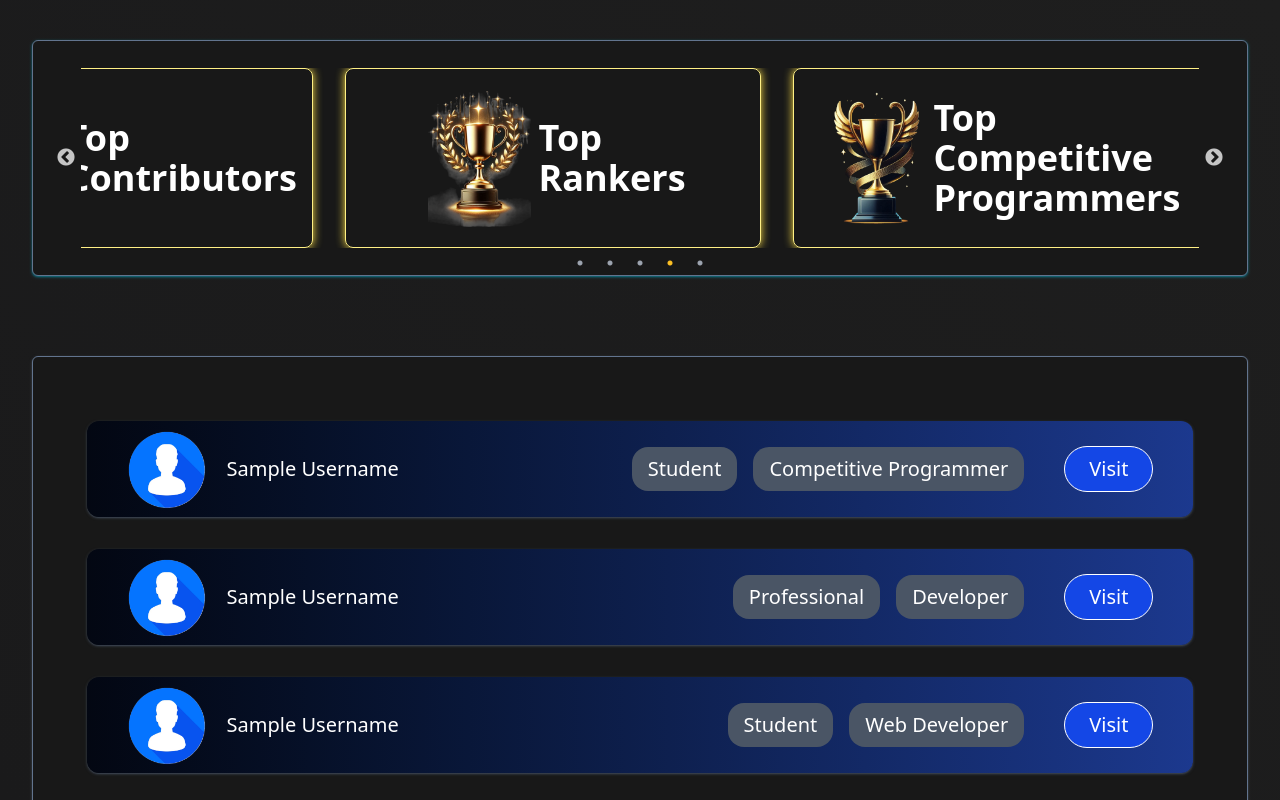
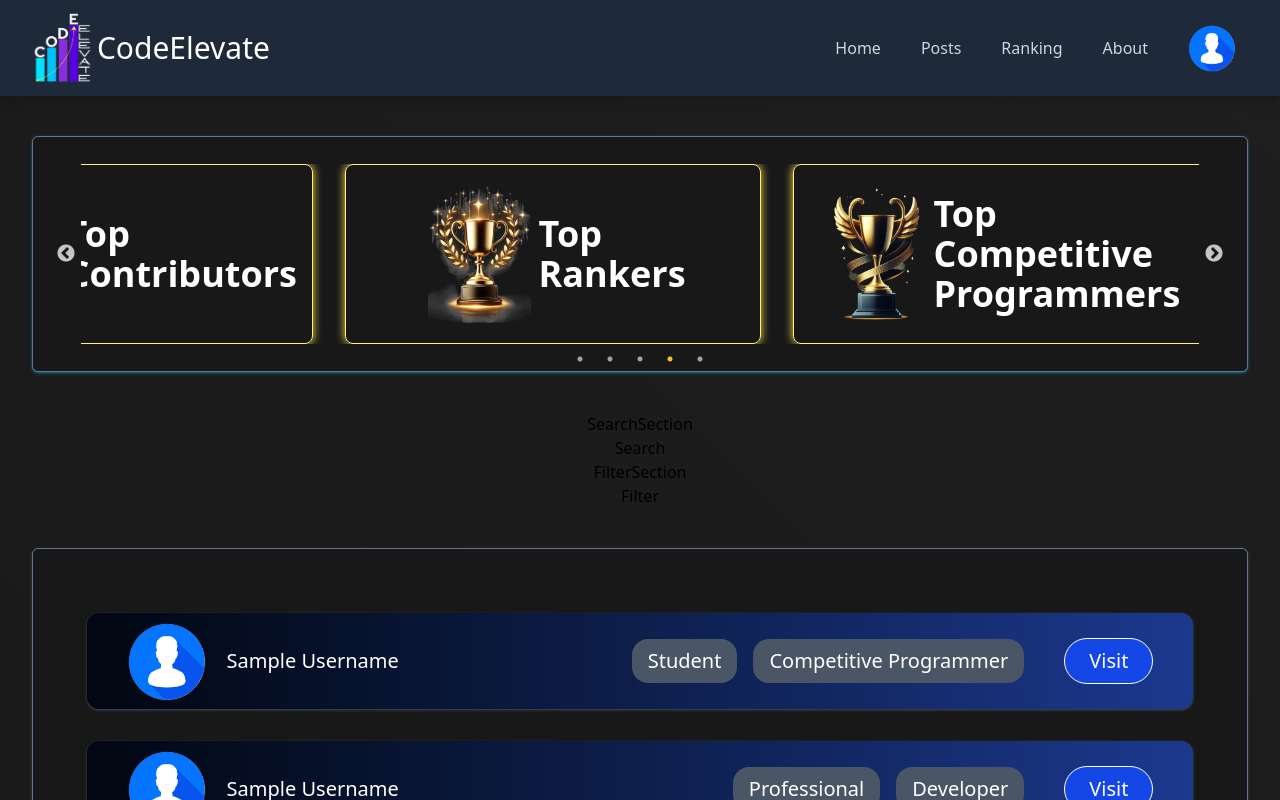
Before and after one commit to OmkarArdekar12/CodeElevate, a React (Vite) app in the folder frontend/: page / in a window 1280 px wide. Shown: the top 800 px of the page. Built offline with nearby package versions, Linux system fonts and the light colour scheme.

Commit message:
Navbar Feature Added

```diff
--- a/frontend/src/Navbar.jsx
+++ b/frontend/src/Navbar.jsx
@@ -0,0 +1,141 @@
+import { useState } from "react";
+
+export default function Navbar() {
+  const [isOpen, setIsOpen] = useState(false);
+
+  return (
+    <nav className="bg-gray-800 shadow-lg w-[100%] py-3">
+      <div className="px-4 sm:px-6 lg:px-8">
+        <div className="flex items-center justify-between h-18">
+          {/* Logo */}
+          <div className="flex-shrink-0 flex items-center">
+            <img src="/images/logo.png" alt="CodeElevate" className="h-18" />
+            <h1 className="LogoText ml-1 text-white text-3xl">CodeElevate</h1>
+          </div>
+
+          <div className="flex items-center">
+            <div className="hidden md:flex items-center space-x-4">
+              <a
+                href="#"
+                className="text-gray-300 hover:bg-gray-700 hover:text-white px-3 py-2 rounded-md text-md font-medium transition duration-150"
+              >
+                Home
+              </a>
+              <a
+                href="#"
+                className="text-gray-300 hover:bg-gray-700 hover:text-white px-3 py-2 rounded-md text-md font-medium transition duration-150"
+              >
+                Posts
+              </a>
+              <a
+                href="#"
+                className="text-gray-300 hover:bg-gray-700 hover:text-white px-3 py-2 rounded-md text-md font-medium transition duration-150"
+              >
+                Ranking
+              </a>
+              <a
+                href="#"
+                className="text-gray-300 hover:bg-gray-700 hover:text-white px-3 py-2 rounded-md text-md font-medium transition duration-150"
+              >
+                About
+              </a>
+            </div>
+
+            <div className="flex items-center ml-4">
+              <a
+                href="#"
+                className="flex items-center text-gray-300 hover:bg-gray-700 hover:text-white px-3 py-2 rounded-md text-md font-medium transition duration-150"
+              >
+                <div className="hidden md:block">
+                  <img
+                    src="/images/userImage.png"
+                    alt="Profile"
+                    className="h-12 w-12 rounded-full object-cover"
+                  />
+                </div>
+              </a>
+            </div>
+
+            <div className="md:hidden flex items-center ml-2">
+              <button
+                onClick={() => setIsOpen(!isOpen)}
+                className="inline-flex items-center justify-center p-2 rounded-md text-gray-400 hover:text-white hover:bg-gray-700 focus:outline-none transition duration-150"
+                aria-expanded={isOpen}
+              >
+                <span className="sr-only">Open main menu</span>
+                {!isOpen ? (
+                  <svg
+                    className="block h-6 w-6"
+                    xmlns="http://www.w3.org/2000/svg"
+                    fill="none"
+                    viewBox="0 0 24 24"
+                    stroke="currentColor"
+                  >
+                    <path
+                      strokeLinecap="round"
+                      strokeLinejoin="round"
+                      strokeWidth={2}
+                      d="M4 6h16M4 12h16M4 18h16"
+                    />
+                  </svg>
+                ) : (
+                  <svg
+                    className="block h-6 w-6"
+                    xmlns="http://www.w3.org/2000/svg"
+                    fill="none"
+                    viewBox="0 0 24 24"
+                    stroke="currentColor"
+                  >
+                    <path
+                      strokeLinecap="round"
+                      strokeLinejoin="round"
+                      strokeWidth={2}
+                      d="M6 18L18 6M6 6l12 12"
+                    />
+                  </svg>
+                )}
+              </button>
+            </div>
+          </div>
+        </div>
+      </div>
+
+      {isOpen && (
+        <div className="md:hidden bg-gray-800">
+          <div className="px-2 pt-2 pb-3 space-y-1">
+            <a
+              href="#"
+              className="block px-3 py-2 rounded-md text-base font-medium text-gray-300 hover:text-white hover:bg-gray-700 transition duration-150 md:hidden"
+            >
+              Profile
+            </a>
+            <a
+              href="#"
+              className="block px-3 py-2 rounded-md text-base font-medium text-gray-300 hover:text-white hover:bg-gray-700 transition duration-150"
+            >
+              Home
+            </a>
+            <a
+              href="#"
+              className="block px-3 py-2 rounded-md text-base font-medium text-gray-300 hover:text-white hover:bg-gray-700 transition duration-150"
+            >
+              Posts
+            </a>
+            <a
+              href="#"
+              className="block px-3 py-2 rounded-md text-base font-medium text-gray-300 hover:text-white hover:bg-gray-700 transition duration-150"
+            >
+              Ranking
+            </a>
+            <a
+              href="#"
+              className="block px-3 py-2 rounded-md text-base font-medium text-gray-300 hover:text-white hover:bg-gray-700 transition duration-150"
+            >
+              About
+            </a>
+          </div>
+        </div>
+      )}
+    </nav>
+  );
+}
--- a/frontend/src/home/Filter.jsx
+++ b/frontend/src/home/Filter.jsx
@@ -0,0 +1,3 @@
+export default function Filter() {
+  return <h1>Filter</h1>;
+}
--- a/frontend/src/home/FilterSection.jsx
+++ b/frontend/src/home/FilterSection.jsx
@@ -0,0 +1,10 @@
+import Filter from "./Filter.jsx";
+
+export default function FilterSection() {
+  return (
+    <>
+      <h1>FilterSection</h1>
+      <Filter />
+    </>
+  );
+}
--- a/frontend/src/home/HomePage.jsx
+++ b/frontend/src/home/HomePage.jsx
@@ -1,11 +1,14 @@
+import Navbar from "../Navbar.jsx";
 import Hero from "./Hero.jsx";
 import ProfileSection from "./ProfileSection.jsx";
+import SearchSection from "./SearchSection.jsx";
 
 export default function HomePage() {
   return (
     <>
+      <Navbar />
       <Hero />
-      {/* <SearchSection /> */}
+      <SearchSection />
       <ProfileSection />
     </>
   );
--- a/frontend/src/home/Profile.jsx
+++ b/frontend/src/home/Profile.jsx
@@ -1,6 +1,6 @@
 export default function Profile({ user }) {
   return (
-    <div className="flex flex-wrap w-[99%] text-xl items-center justify-between bg-gradient-to-r from-gray-950 to-blue-900 rounded-xl px-10 py-2 my-4 shadow-sm shadow-slate-500/50 hover:border hover:border-yellow-500 hover:shadow-yellow-500/50">
+    <div className="Profile flex flex-wrap w-[99%] text-xl items-center justify-between bg-gradient-to-r from-gray-950 to-blue-900 rounded-xl px-10 py-2 my-4 shadow-sm shadow-slate-500/50 hover:border hover:border-yellow-500 hover:shadow-yellow-500/50">
       <div className="flex flex-wrap items-center justify-evenly">
         <img src={user.image} alt={user.name} className="w-[5rem]" />
         <p className="my-1 mx-5 mr-10">{user.name}</p>
@@ -12,7 +12,7 @@ export default function Profile({ user }) {
         <p className="my-1 mx-2 bg-gray-600 p-2 px-4 rounded-2xl">
           {user.domain}
         </p>
-        <button className="my-1 ml-8 bg-blue-700 px-6 py-2 rounded-full border border-white">
+        <button className="my-1 ml-8 bg-blue-700 px-6 py-2 rounded-full border border-white hover:bg-green-700 hover:border-green-700">
           Visit
         </button>
       </div>
--- a/frontend/src/home/ProfileSection.jsx
+++ b/frontend/src/home/ProfileSection.jsx
@@ -2,7 +2,7 @@ import Profile from "./Profile.jsx";
 
 export default function ProfileSection() {
   return (
-    <div className="box flex flex-col text-white items-center justify-center w-[95%] p-12 rounded-md m-10 border border-slate-500 shadow-sm shadow-gray-500/50">
+    <div className="ProfileSection box flex flex-col text-white items-center justify-center w-[95%] p-12 rounded-md m-10 border border-slate-500 shadow-sm shadow-gray-500/50">
       {users.map((user) => (
         <Profile user={user} />
       ))}
--- a/frontend/src/home/Search.jsx
+++ b/frontend/src/home/Search.jsx
@@ -0,0 +1,3 @@
+export default function Search() {
+  return <h1>Search</h1>;
+}
--- a/frontend/src/home/SearchSection.jsx
+++ b/frontend/src/home/SearchSection.jsx
@@ -1,3 +1,12 @@
+import FilterSection from "./FilterSection.jsx";
+import Search from "./Search.jsx";
+
 export default function SearchSection() {
-  return <h1>SearchSection</h1>;
+  return (
+    <>
+      <h1>SearchSection</h1>
+      <Search />
+      <FilterSection />
+    </>
+  );
 }
--- a/frontend/src/index.css
+++ b/frontend/src/index.css
@@ -52,4 +52,40 @@
     padding-top: 2rem;
     padding-bottom: 2rem;
   }
+
+  .ProfileSection {
+    padding: 0.5rem;
+  }
+
+  .Profile {
+    font-size: 1rem;
+    flex-direction: column;
+    padding: 0.5rem;
+    align-items: center;
+    justify-content: center;
+    margin: 1rem 0.5rem 1rem 0.5rem;
+    text-align: center;
+  }
+
+  .Profile div {
+    padding: 0.2rem;
+    flex-direction: column;
+    align-items: center;
+    justify-content: center;
+    margin: 0.5rem;
+  }
+
+  .Profile p {
+    padding: 0.5rem;
+    margin: 0.3rem;
+  }
+
+  .Profile button {
+    padding: 0.5rem 2.5rem 0.5rem 2.5rem;
+    margin: 1rem 0 1rem 0.5rem;
+  }
+
+  .LogoText {
+    display: none;
+  }
 }
```
